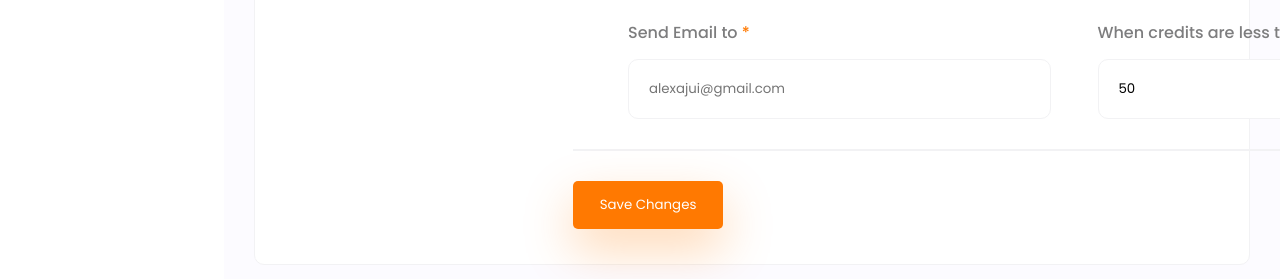
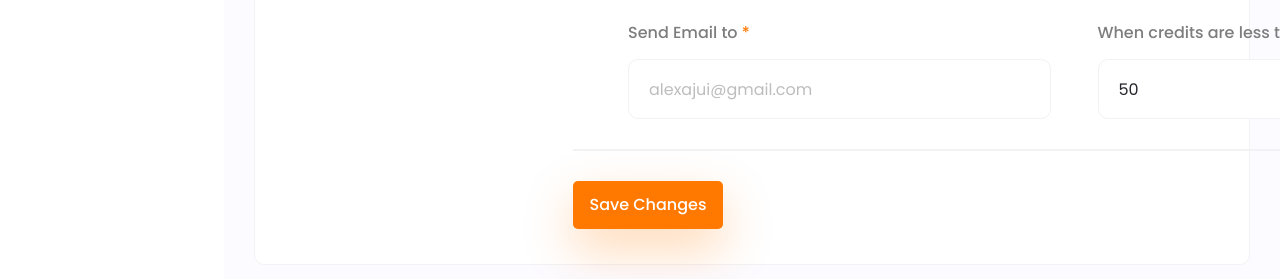
Before and after one commit to HossainRana/frontend-test, a plain HTML site: page index.html in a window 1280 px wide. Shown: the part 1212-1491 px from the top of the page. Drawn offline with Linux system fonts and the light colour scheme.

Commit message:
placeholder

```diff
--- a/resources/css/style.css
+++ b/resources/css/style.css
@@ -512,6 +512,22 @@ input:checked + .slider:before {
     padding: 14px 20px;
     outline: none;
 }
+.mail__input input::placeholder{
+    font-family: 'Poppins';
+    font-style: normal;
+    font-weight: 400;
+    font-size: 16px;
+    line-height: 32px;
+    color: #BDBDBD;
+}
+.mail__input input{
+    ont-family: 'Poppins';
+    font-style: normal;
+    font-weight: 400;
+    font-size: 16px;
+    line-height: 32px;
+    color: #26262E;
+}
 .save__btn{
     padding: 10px 16px;
     width: 150px;
@@ -522,4 +538,9 @@ input:checked + .slider:before {
     color: #ffffff;
     outline: none;
     border: none;
+    font-family: 'Poppins';
+    font-style: normal;
+    font-weight: 500;
+    font-size: 16px;
+    line-height: 28px;
 }
```
